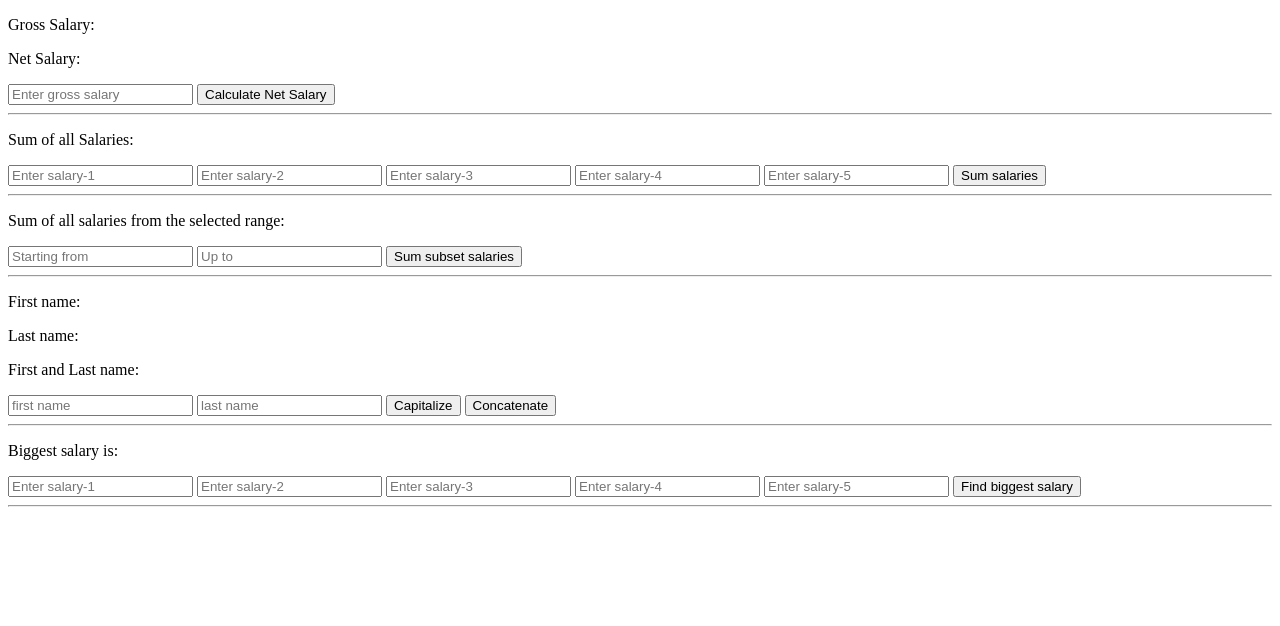
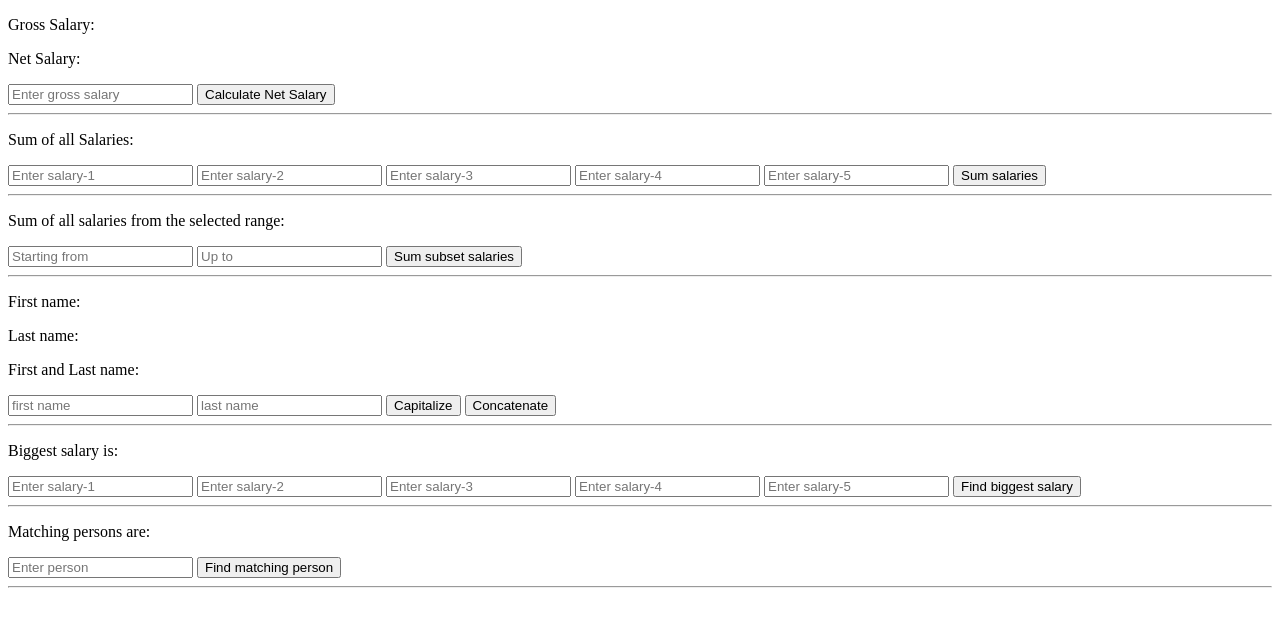
Before and after one commit to NichitaGabriel/CodeCool--HR-Web-Site, a plain HTML site: page index.html in a window 1280 px wide. Drawn offline with Linux system fonts and the light colour scheme.

Commit message:
added UI for get matching person function

```diff
--- a/index.html
+++ b/index.html
@@ -68,6 +68,14 @@
 
     <hr>
 
+    <div class="find-matching-person">
+        <p id="display-matching-person">Matching persons are: </p>
+        <input type="text" placeholder="Enter person" id="matching-person-finder">
+        <input type="submit" value="Find matching person" onclick="getMatchingPersons()">
+    </div>
+
+    <hr>
+
     <script src="main.js"></script>
 </body>
 
```
